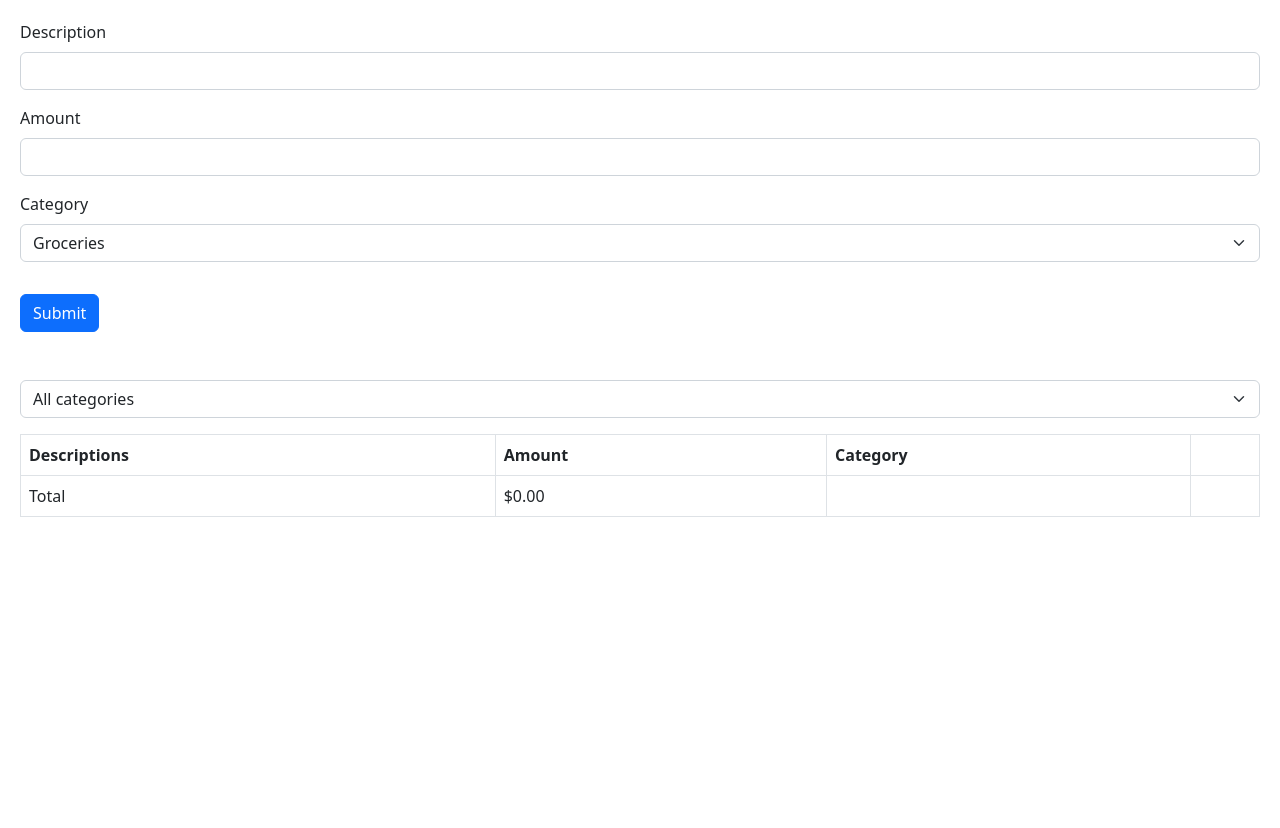
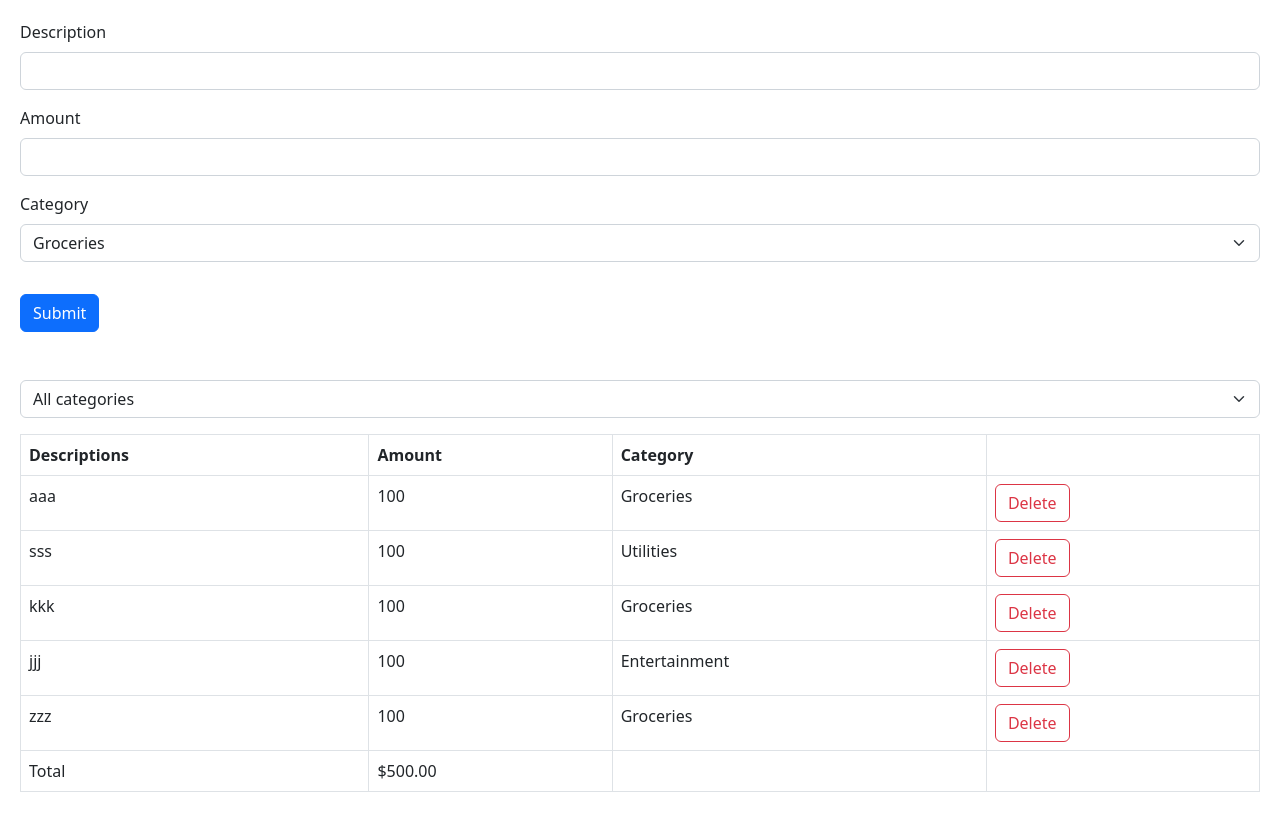
Before and after one commit to HigherIB/react-app-workable, a React (Vite) app: page / in a window 1280 px wide. Before the commit the page ends 800 px from the top, so only its background shows below. Built offline with nearby package versions, Linux system fonts and the light colour scheme.

Commit message:
visible categories onSelect

```diff
--- a/src/App.tsx
+++ b/src/App.tsx
@@ -13,14 +13,14 @@ function App(){
     {id: 5, description: 'zzz', amount: 100, category: 'Groceries'},
   ])
 
-  const [selectedCategory, setSelectedCategory] = useState([]);
+  const [selectedCategory, setSelectedCategory] = useState('');
   const visibleCategory = selectedCategory ? expenses.filter(expense => expense.category === selectedCategory) : expenses;
 
   return (
     <div>
       <ExpenseForm />
       <ExpenseSummary onSelectCategory={ category => setSelectedCategory(category)} />
-      <ExpenseList expenses={selectedCategory} onDelete={(id) => setExpenses(expenses.filter((expense) => expense.id !== id))}  />
+      <ExpenseList expenses={visibleCategory} onDelete={(id) => setExpenses(expenses.filter((expense) => expense.id !== id))}  />
     </div>
   )
 }
```
